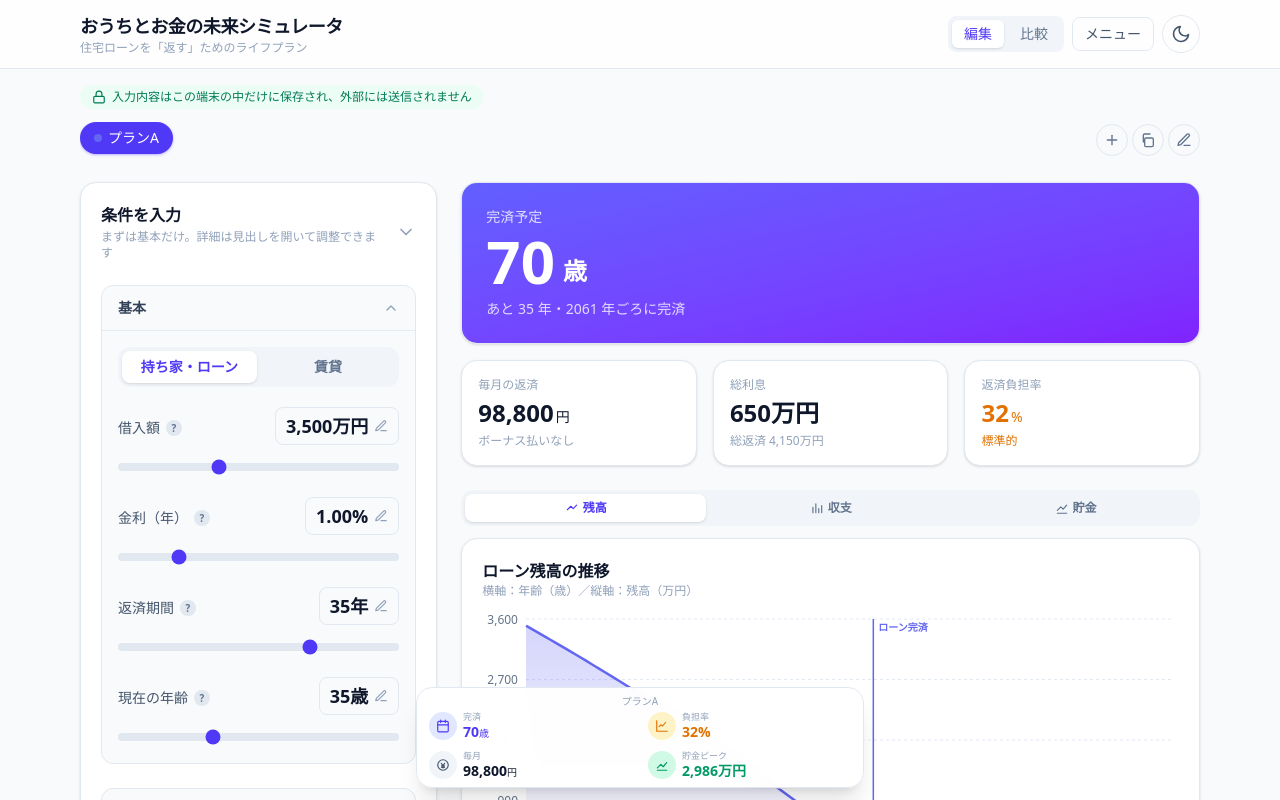
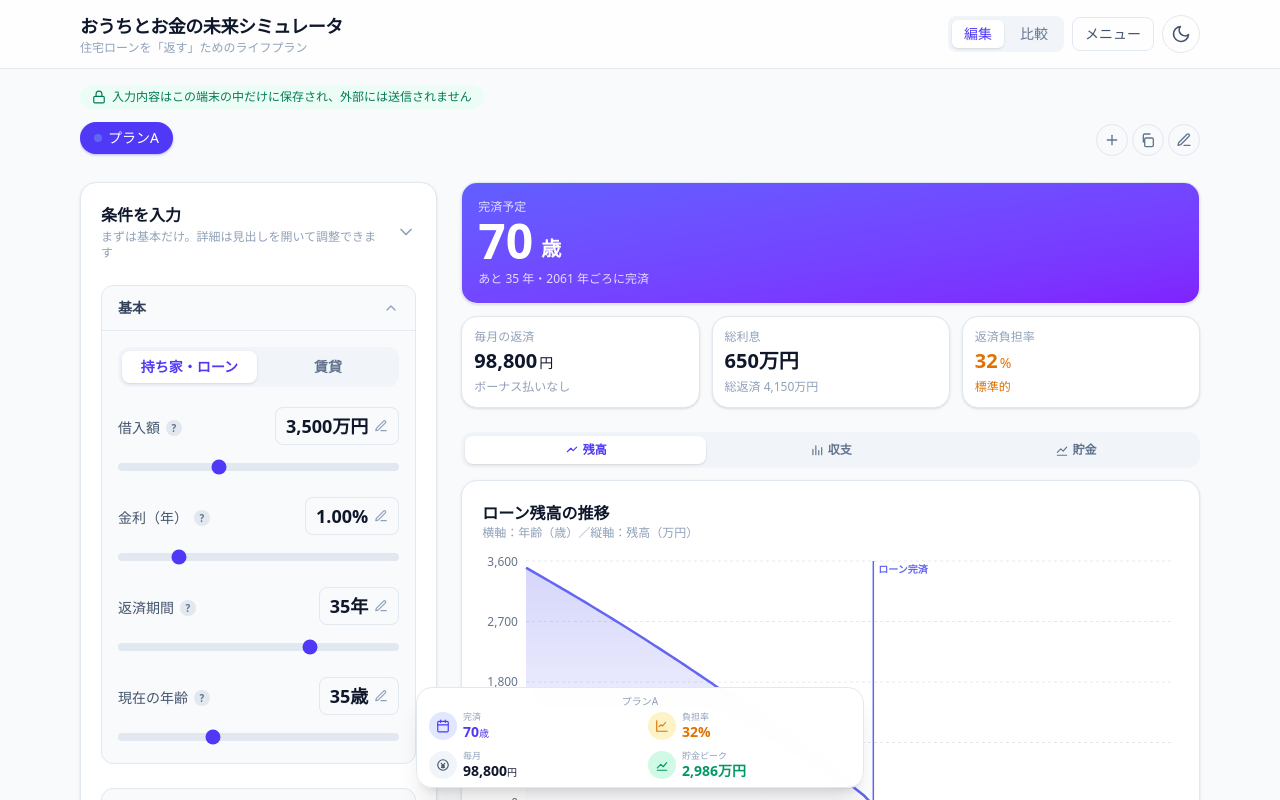
Before and after one commit to taogya/home-loan-simulator, a React (Vite) app: page / in a window 1280 px wide. Shown: the top 800 px of the page. Built offline with nearby package versions, Linux system fonts and the light colour scheme.

Commit message:
結果カードをコンパクト化（文字・余白を縮小）

```diff
--- a/src/components/StatHighlight.tsx
+++ b/src/components/StatHighlight.tsx
@@ -24,33 +24,33 @@ export function StatHighlight({ result }: StatHighlightProps) {
   const tone = burdenTone(result.repaymentBurdenPct);
 
   return (
-    <div className="space-y-4">
+    <div className="space-y-3">
       {/* 主役カード */}
       <div className="card overflow-hidden">
-        <div className="bg-gradient-to-br from-indigo-500 to-violet-600 p-6 text-white">
+        <div className="bg-gradient-to-br from-indigo-500 to-violet-600 p-4 text-white">
           {isRent ? (
             <>
-              <p className="text-sm opacity-80">毎月の家賃</p>
-              <div className="mt-1 flex items-end gap-2">
-                <span className="text-5xl font-extrabold leading-none tabular-nums">
+              <p className="text-xs opacity-80">毎月の家賃</p>
+              <div className="mt-0.5 flex items-end gap-2">
+                <span className="text-4xl font-extrabold leading-none tabular-nums">
                   {formatYen(result.monthlyRent)}
                 </span>
-                <span className="mb-1 text-2xl font-bold">円</span>
+                <span className="mb-0.5 text-xl font-bold">円</span>
               </div>
-              <p className="mt-2 text-sm opacity-80">
+              <p className="mt-1.5 text-xs opacity-80">
                 賃貸プラン・{result.renewalIntervalYears}年ごとに更新料
               </p>
             </>
           ) : (
             <>
-              <p className="text-sm opacity-80">完済予定</p>
-              <div className="mt-1 flex items-end gap-2">
-                <span className="text-6xl font-extrabold leading-none tabular-nums">
+              <p className="text-xs opacity-80">完済予定</p>
+              <div className="mt-0.5 flex items-end gap-2">
+                <span className="text-5xl font-extrabold leading-none tabular-nums">
                   {result.payoffAge}
                 </span>
-                <span className="mb-1 text-2xl font-bold">歳</span>
+                <span className="mb-0.5 text-xl font-bold">歳</span>
               </div>
-              <p className="mt-2 text-sm opacity-80">
+              <p className="mt-1.5 text-xs opacity-80">
                 あと {years} 年・{payoffYear} 年ごろに完済
               </p>
             </>
@@ -59,12 +59,12 @@ export function StatHighlight({ result }: StatHighlightProps) {
       </div>
 
       {/* サブ指標 */}
-      <div className="grid grid-cols-1 gap-4 sm:grid-cols-3">
-        <div className="card p-4">
+      <div className="grid grid-cols-1 gap-3 sm:grid-cols-3">
+        <div className="card p-3">
           <p className="text-xs text-slate-400 dark:text-slate-500">
             {isRent ? '更新料' : '毎月の返済'}
           </p>
-          <p className="mt-1 text-2xl font-bold tabular-nums text-slate-900 dark:text-white">
+          <p className="mt-0.5 text-xl font-bold tabular-nums text-slate-900 dark:text-white">
             {formatYen(isRent ? result.renewalFee : result.monthlyPayment)}
             <span className="ml-0.5 text-sm font-medium">円</span>
           </p>
@@ -77,11 +77,11 @@ export function StatHighlight({ result }: StatHighlightProps) {
           </p>
         </div>
 
-        <div className="card p-4">
+        <div className="card p-3">
           <p className="text-xs text-slate-400 dark:text-slate-500">
             {isRent ? '年間の家賃' : '総利息'}
           </p>
-          <p className="mt-1 text-2xl font-bold tabular-nums text-slate-900 dark:text-white">
+          <p className="mt-0.5 text-xl font-bold tabular-nums text-slate-900 dark:text-white">
             {formatJpyCompact(
               isRent ? result.annualRepayment : result.totalInterest,
             )}
@@ -93,12 +93,12 @@ export function StatHighlight({ result }: StatHighlightProps) {
           </p>
         </div>
 
-        <div className="card p-4">
+        <div className="card p-3">
           <p className="text-xs text-slate-400 dark:text-slate-500">
             {isRent ? '家賃負担率' : '返済負担率'}
           </p>
           <p
-            className={`mt-1 text-2xl font-bold tabular-nums ${toneClasses[tone.color]}`}
+            className={`mt-0.5 text-xl font-bold tabular-nums ${toneClasses[tone.color]}`}
           >
             {result.repaymentBurdenPct.toFixed(0)}
             <span className="ml-0.5 text-sm font-medium">%</span>
```
